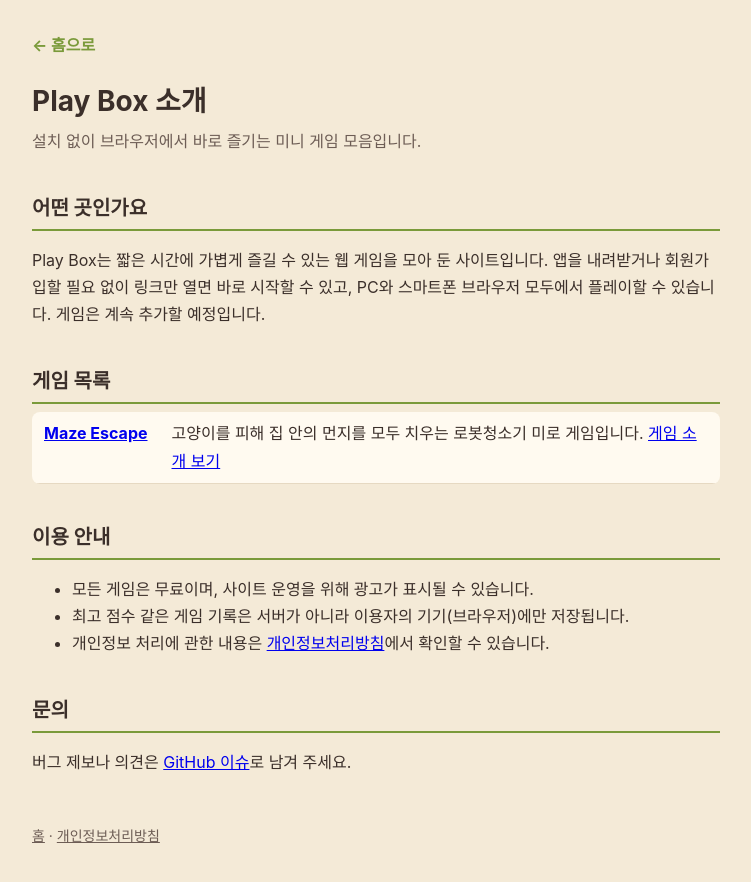
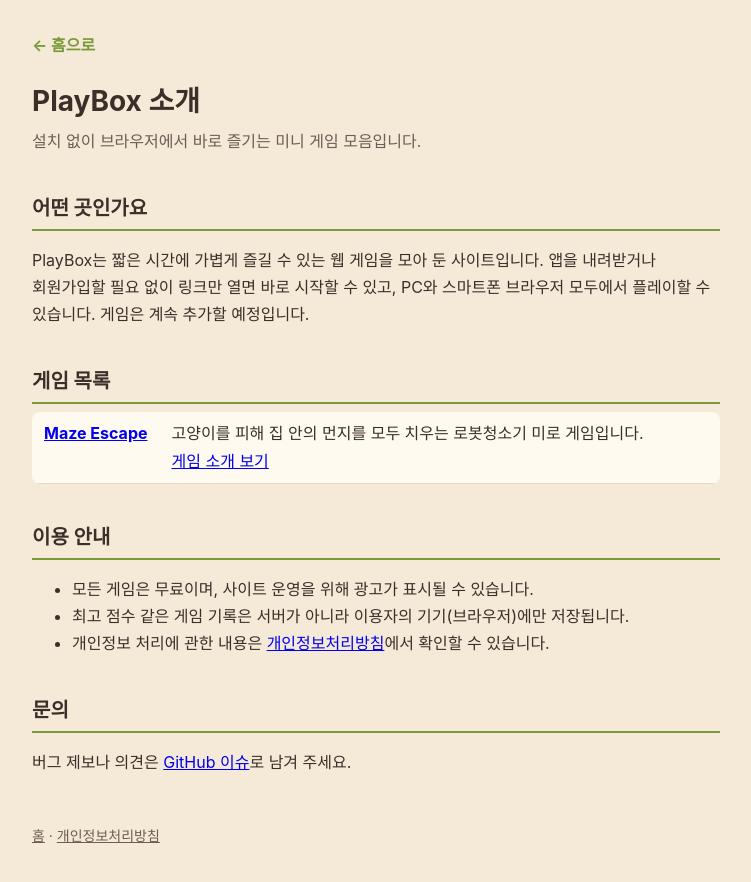
Before and after one commit to meins-lab/maze-escape, a website: page public/about/index.html in a window 1280 px wide. Shown: the whole page, without its empty margins (264-1015 px from the left). Drawn offline with Linux system fonts and the light colour scheme.

Commit message:
fix: 한글 단어 단위 줄바꿈과 소개 페이지 링크 정리

```diff
--- a/public/about/index.html
+++ b/public/about/index.html
@@ -3,10 +3,11 @@
   <head>
     <meta charset="UTF-8" />
     <meta name="viewport" content="width=device-width, initial-scale=1.0" />
-    <title>Play Box 소개</title>
-    <meta name="description" content="Play Box는 설치 없이 브라우저에서 바로 즐기는 미니 게임 모음입니다. 서비스 소개와 운영 방식을 안내합니다." />
+    <title>PlayBox 소개</title>
+    <meta name="description" content="PlayBox는 설치 없이 브라우저에서 바로 즐기는 미니 게임 모음입니다. 서비스 소개와 운영 방식을 안내합니다." />
     <link rel="canonical" href="https://play-box.cloud/about/" />
     <link rel="icon" href="/favicon.png" />
+    <link rel="apple-touch-icon" href="/apple-touch-icon.png" />
     <meta name="google-adsense-account" content="ca-pub-3773338858328945" />
     <script async src="https://pagead2.googlesyndication.com/pagead/js/adsbygoogle.js?client=ca-pub-3773338858328945" crossorigin="anonymous"></script>
     <link rel="stylesheet" href="/page.css" />
@@ -14,17 +15,17 @@
   <body>
     <main>
       <header><a class="home" href="/">← 홈으로</a></header>
-      <h1>Play Box 소개</h1>
+      <h1>PlayBox 소개</h1>
       <p class="lead">설치 없이 브라우저에서 바로 즐기는 미니 게임 모음입니다.</p>
 
       <h2>어떤 곳인가요</h2>
-      <p>Play Box는 짧은 시간에 가볍게 즐길 수 있는 웹 게임을 모아 둔 사이트입니다. 앱을 내려받거나 회원가입할 필요 없이 링크만 열면 바로 시작할 수 있고, PC와 스마트폰 브라우저 모두에서 플레이할 수 있습니다. 게임은 계속 추가할 예정입니다.</p>
+      <p>PlayBox는 짧은 시간에 가볍게 즐길 수 있는 웹 게임을 모아 둔 사이트입니다. 앱을 내려받거나 회원가입할 필요 없이 링크만 열면 바로 시작할 수 있고, PC와 스마트폰 브라우저 모두에서 플레이할 수 있습니다. 게임은 계속 추가할 예정입니다.</p>
 
       <h2>게임 목록</h2>
       <table>
         <tr>
           <th><a href="/maze-escape/">Maze Escape</a></th>
-          <td>고양이를 피해 집 안의 먼지를 모두 치우는 로봇청소기 미로 게임입니다. <a href="/maze-escape/about/">게임 소개 보기</a></td>
+          <td>고양이를 피해 집 안의 먼지를 모두 치우는 로봇청소기 미로 게임입니다. <a href="/maze-escape/about/" style="white-space: nowrap">게임 소개 보기</a></td>
         </tr>
       </table>
 
--- a/public/page.css
+++ b/public/page.css
@@ -1,6 +1,6 @@
 :root { --bg: #f4ead7; --ink: #3b2f2a; --muted: #6d5d55; --accent: #7a9a3a; --card: #fffaf0; }
 * { box-sizing: border-box; }
-body { margin: 0; background: var(--bg); color: var(--ink); font: 16px/1.7 -apple-system, BlinkMacSystemFont, "Apple SD Gothic Neo", "Noto Sans KR", sans-serif; }
+body { margin: 0; background: var(--bg); color: var(--ink); font: 16px/1.7 -apple-system, BlinkMacSystemFont, "Apple SD Gothic Neo", "Noto Sans KR", sans-serif; word-break: keep-all; overflow-wrap: anywhere; }
 main { max-width: 720px; margin: 0 auto; padding: 32px 16px 64px; }
 header a.home { display: inline-block; margin-bottom: 24px; color: var(--accent); font-weight: 700; text-decoration: none; }
 h1 { font-size: 28px; line-height: 1.3; margin: 0 0 8px; }
```
Also changed, not shown: public/maze-escape/about/index.html (+2 -1 lines).
